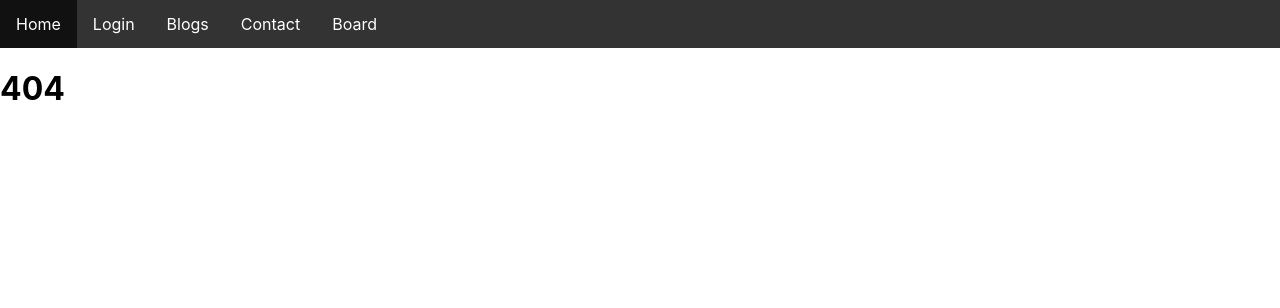
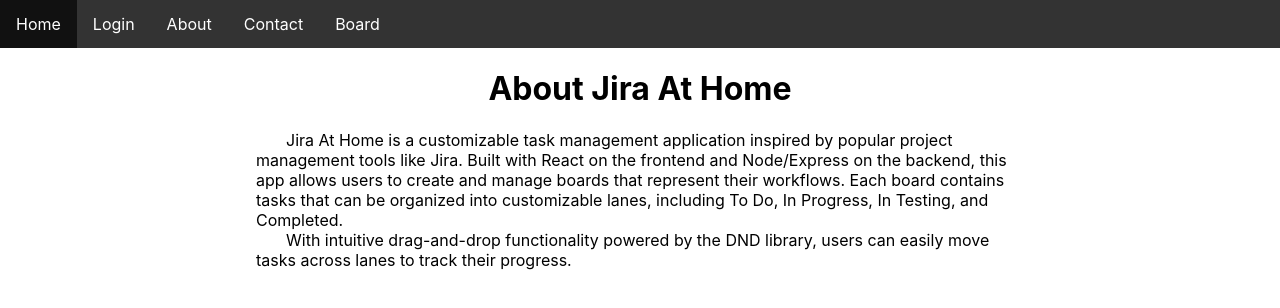
Before and after one commit to CoreySorelle/Jira-at-home, a React (Create React App) app in the folder frontend/: page /about in a window 1280 px wide. Before the commit this address had no page. Shown: the top 308 px of the page. Built offline with nearby package versions, Linux system fonts and the light colour scheme.

Commit message:
Made a little about page that describes the project

```diff
--- a/frontend/src/App.css
+++ b/frontend/src/App.css
@@ -4,6 +4,13 @@
 
 .App {
   text-align: center;
+}
+
+.App p {
+  text-indent: 30px;
+  text-align: left;
+  width: 60%;
+  margin: auto;
 }
 
 .drop-area {
--- a/frontend/src/App.jsx
+++ b/frontend/src/App.jsx
@@ -3,7 +3,7 @@
 import { BrowserRouter, Routes, Route } from "react-router-dom";
 import Layout from "./pages/Layout";
 import Home from "./pages/Home";
-import Blogs from "./pages/Blogs";
+import About from "./pages/About";
 import Contact from "./pages/Contact";
 import NoPage from "./pages/NoPage";
 import DragDropApp from "./pages/DragDropApp";
@@ -15,7 +15,7 @@
       <Routes>
         <Route path="/" element={<Layout />}>
           <Route index element={<Home />} />
-          <Route path="blogs" element={<Blogs />} />
+          <Route path="about" element={<About />} />
           <Route path="contact" element={<Contact />} />
           <Route path="board" element={<DragDropApp/>}></Route>
           <Route path="login" element={<Login/>}></Route>
--- a/frontend/src/pages/About.jsx
+++ b/frontend/src/pages/About.jsx
@@ -0,0 +1,13 @@
+const About = () => {
+    return (
+        <>
+            <div className="App">
+                <h1>About Jira At Home</h1>
+                <p>Jira At Home is a customizable task management application inspired by popular project management tools like Jira. Built with React on the frontend and Node/Express on the backend, this app allows users to create and manage boards that represent their workflows. Each board contains tasks that can be organized into customizable lanes, including To Do, In Progress, In Testing, and Completed.</p>
+                <p>With intuitive drag-and-drop functionality powered by the DND library, users can easily move tasks across lanes to track their progress.</p>
+            </div>
+        </>
+    );
+  };
+
+  export default About;
--- a/frontend/src/pages/Layout.jsx
+++ b/frontend/src/pages/Layout.jsx
@@ -13,7 +13,7 @@
             <Link to="/login">Login</Link>
           </li>
           <li>
-            <Link to="/blogs">Blogs</Link>
+            <Link to="/about">About</Link>
           </li>
           <li>
             <Link to="/contact">Contact</Link>
```
